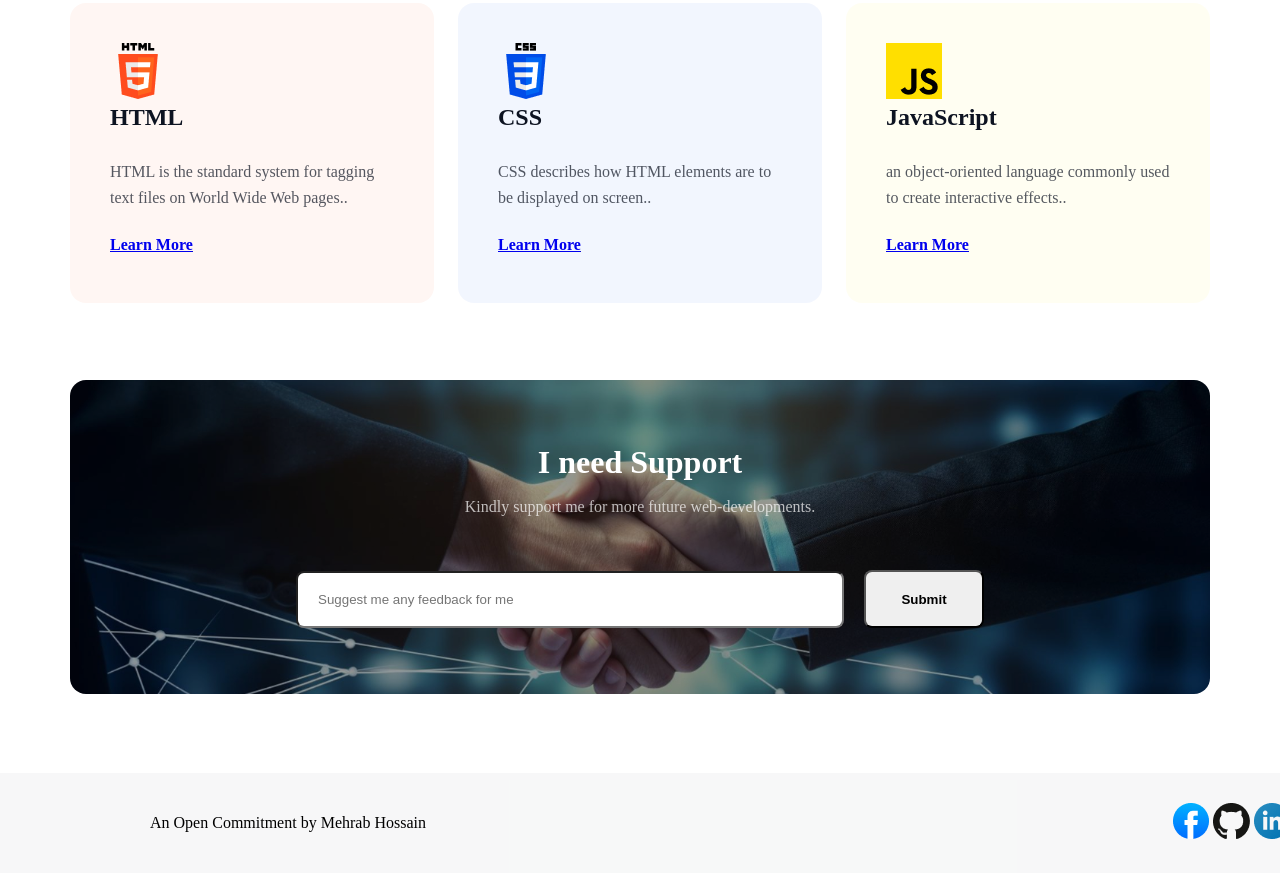
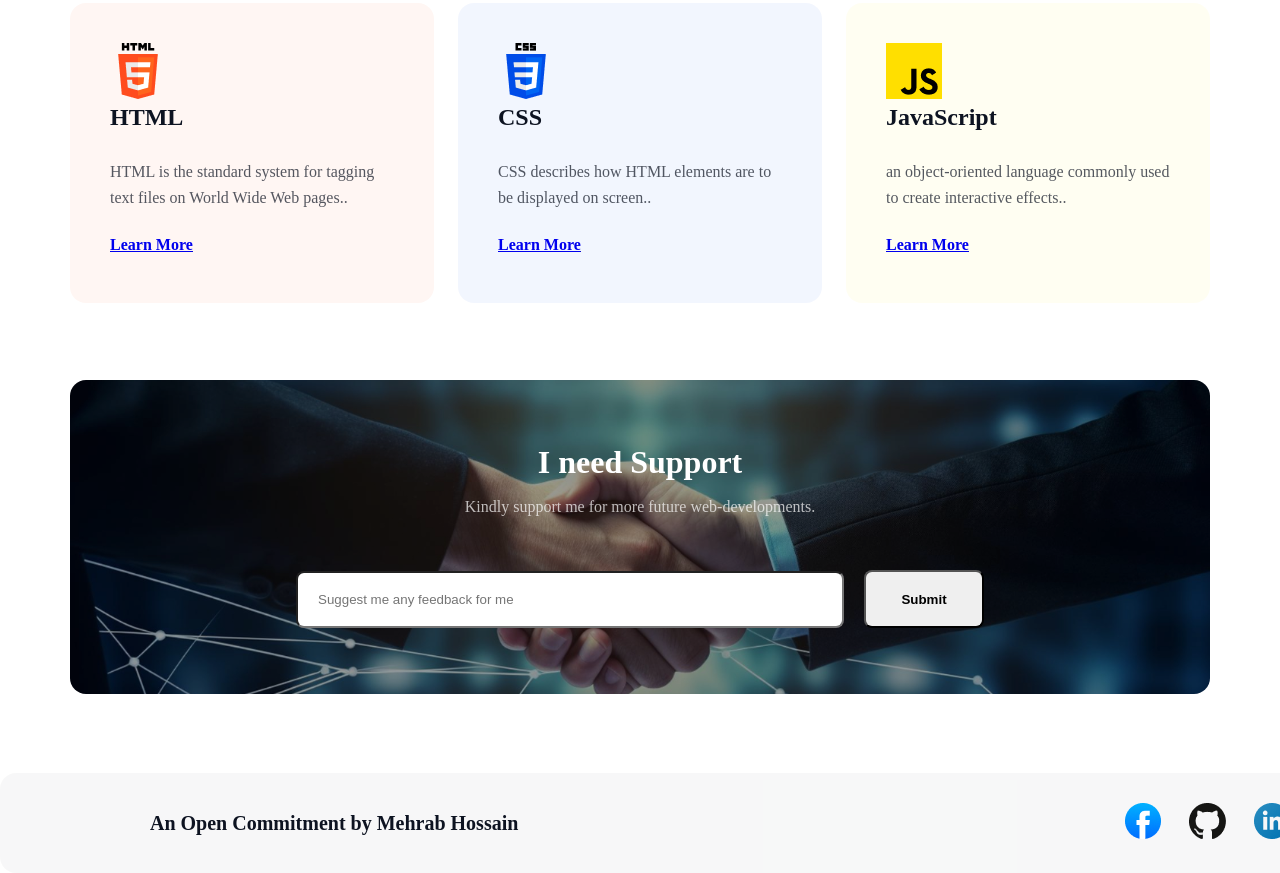
Before and after one commit to mehrabrahat/Assignment-01, a plain HTML site: page index.html in a window 1280 px wide. Shown: the part 3285-4158 px from the top of the page. Drawn offline with Linux system fonts and the light colour scheme; a web font is replaced by a local one.

Commit message:
added footer CSS

```diff
--- a/Styles/style.css
+++ b/Styles/style.css
@@ -575,3 +575,34 @@ text-decoration-line: underline;
 }
 
 /* footer section */
+.bfooter{
+
+    width: 1440px;
+    height: 100px;
+    margin: 0 auto;
+    margin-top: 79px;
+    display: flex;
+    padding: 32px 150px 32px 150px;
+    background: rgba(13, 19, 33, 0.03);
+    justify-content: center;
+    border-radius: 16px;
+}
+.bfooter .sfooter{
+    width: 1140px;
+    height: 36px;
+    display: flex;
+    align-items: center;
+    justify-content: space-between;
+}
+.bfooter .sfooter .writing{
+color: rgb(13, 19, 33);
+font-family: Azeret Mono;
+font-size: 20px;
+font-weight: 600;
+line-height: 23px;
+text-align: center;
+}
+.bfooter .sfooter .images .space{
+    padding-left: 24px;
+    padding-right: 24px;
+}
```
